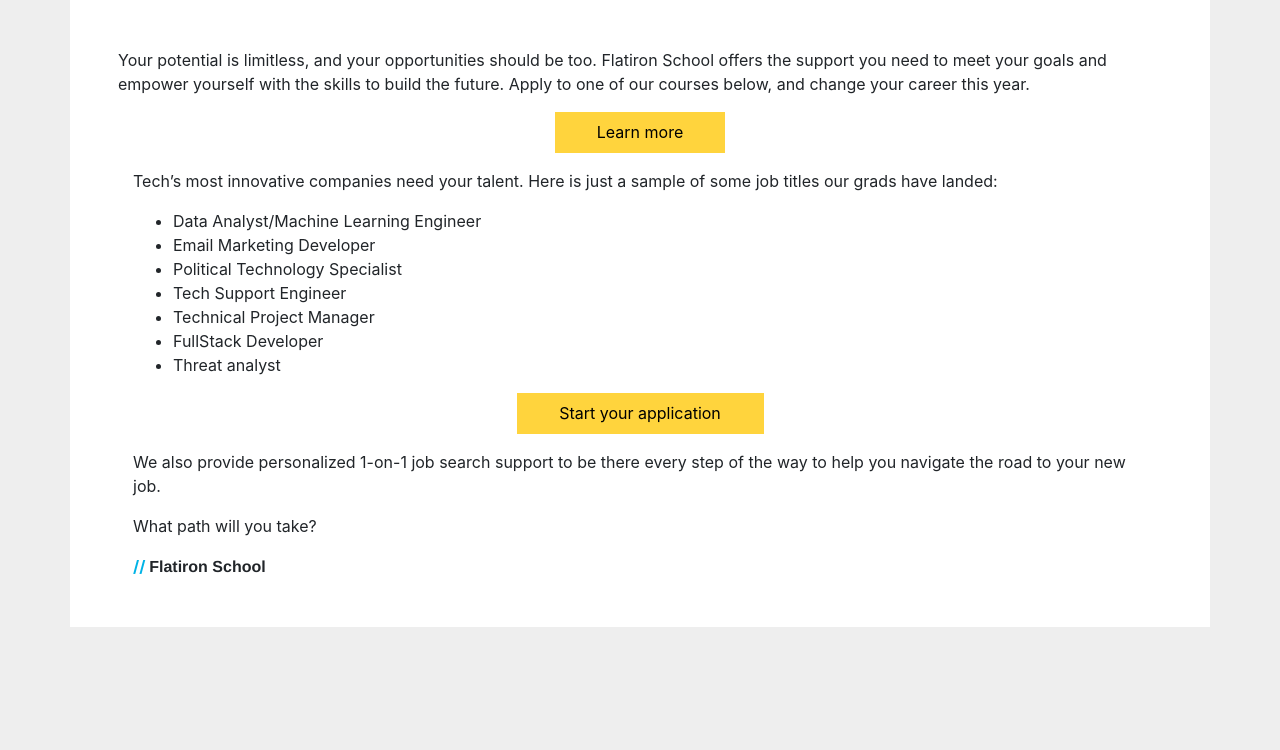
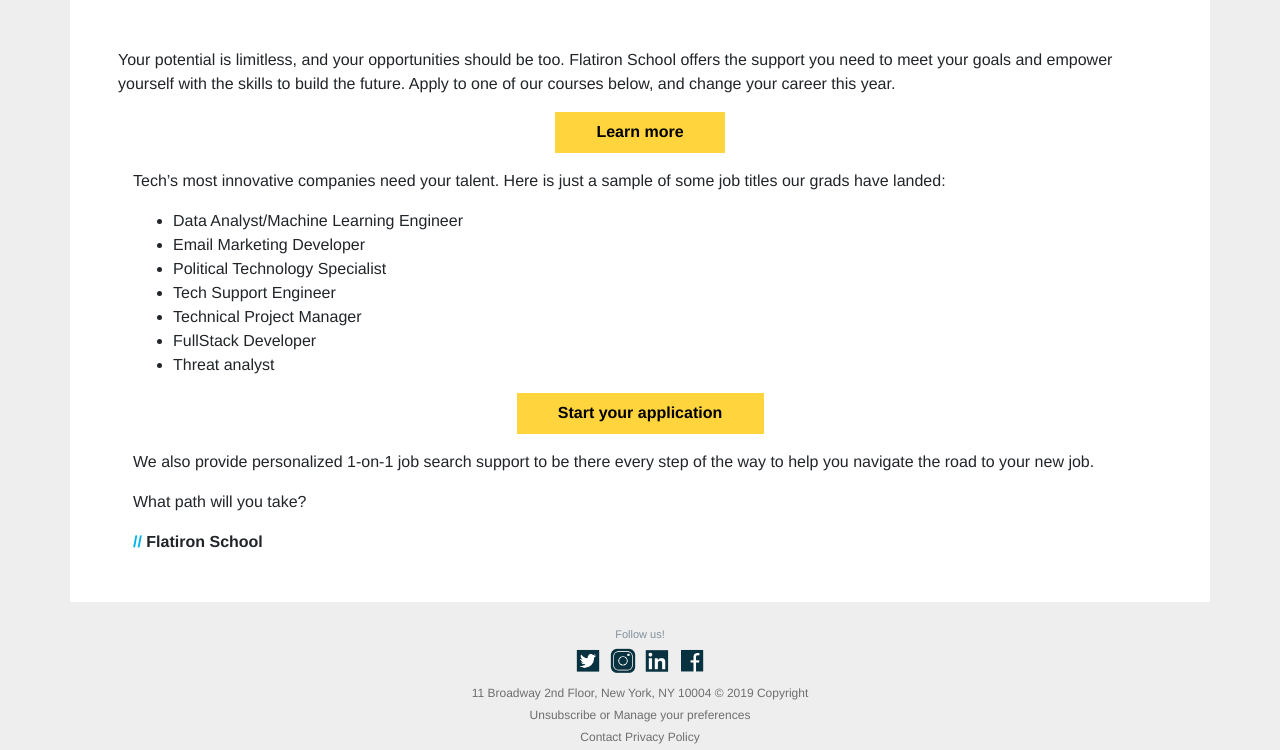
Before and after one commit to git-account2020/school-promotion, a plain HTML site: page index.html in a window 1280 px wide. Shown: the part 469-1219 px from the top of the page. Before the commit the page ends 1096 px from the top, so only its background shows below. Drawn offline with nearby package versions, Linux system fonts and the light colour scheme.

Commit message:
body: changed font globally

```diff
--- a/index.html
+++ b/index.html
@@ -80,6 +80,28 @@
       </div>
     </section>
 
+    <section><!-- Footer-->
+      <div class="container footer-container pt-4">
+        <div class="row">
+          <div class="col d-flex flex-column align-items-center">
+            <p class="footer-paragraph-follow mb-1">
+              Follow us!
+            </p>
+              <div >
+                <img class="footer-socialIcons" src="images/footer/Social Icons-twitter.png" alt="twitter icon">
+                <img class="footer-socialIcons" src="images/footer/Social Icons-instagram.png" alt="instagram icon">
+                <img class="footer-socialIcons" src="images/footer/Social Icons-linkedin.png" alt="linkedin icon">
+                <img class="footer-socialIcons" src="images/footer/Social Icons-facebook.png" alt="facebook icon">
+              </div>
+              <div class="footer-paragraph-text d-flex flex-column align-items-center mt-2">
+                <p class="mb-1">11 Broadway 2nd Floor, New York, NY 10004 © 2019 Copyright </p>
+                <p class="mb-1">Unsubscribe or Manage your preferences</p>
+                <p class="mb-1">Contact  Privacy Policy </p>
+              </div>
+            </div>
+        </div>
+      </div>
+    </section>
 
 
 
--- /dev/null
+++ b/styles/footer.css
@@ -0,0 +1,21 @@
+.footer-container{
+  background-color: #EEEEEE !important;
+}
+
+.footer-paragraph-follow{
+  color: #82919d;
+  font-family:helvetica;
+  font-size: 11px;
+}
+
+.footer-socialIcons{
+  width:30px;
+  height:30px;
+
+}
+
+.footer-paragraph-text{
+  color: #6e6e6e;
+  font-size: 12px;
+  font-family: Helvetica;
+}
--- a/styles/learn.css
+++ b/styles/learn.css
@@ -5,11 +5,14 @@
   background-color: #Ffd43d;
   width:170px;
   height: 41px;
+  font-weight:700;
+
 }
 
 .learn-button-start{
   width:247px;
   height:41px;
+
 }
 
 .learn-span-slash{
@@ -18,6 +21,6 @@
 }
 
 .learn-span-text{
-  font-family:Helvetica;
+
   font-weight:700;
 }
--- a/styles/styles.css
+++ b/styles/styles.css
@@ -1,9 +1,10 @@
 @import url(header.css);
 @import url(hero.css);
 @import url(learn.css);
+@import url(footer.css);
 
 body{
-  font-family: Helvetica;
+  font-family: Helvetica !important;
 }
 
 body{
```
Also changed, not shown: images/footer/Social Icons-facebook.png (added), images/footer/Social Icons-instagram.png (added), images/footer/Social Icons-linkedin.png (added), images/footer/Social Icons-twitter.png (added).
